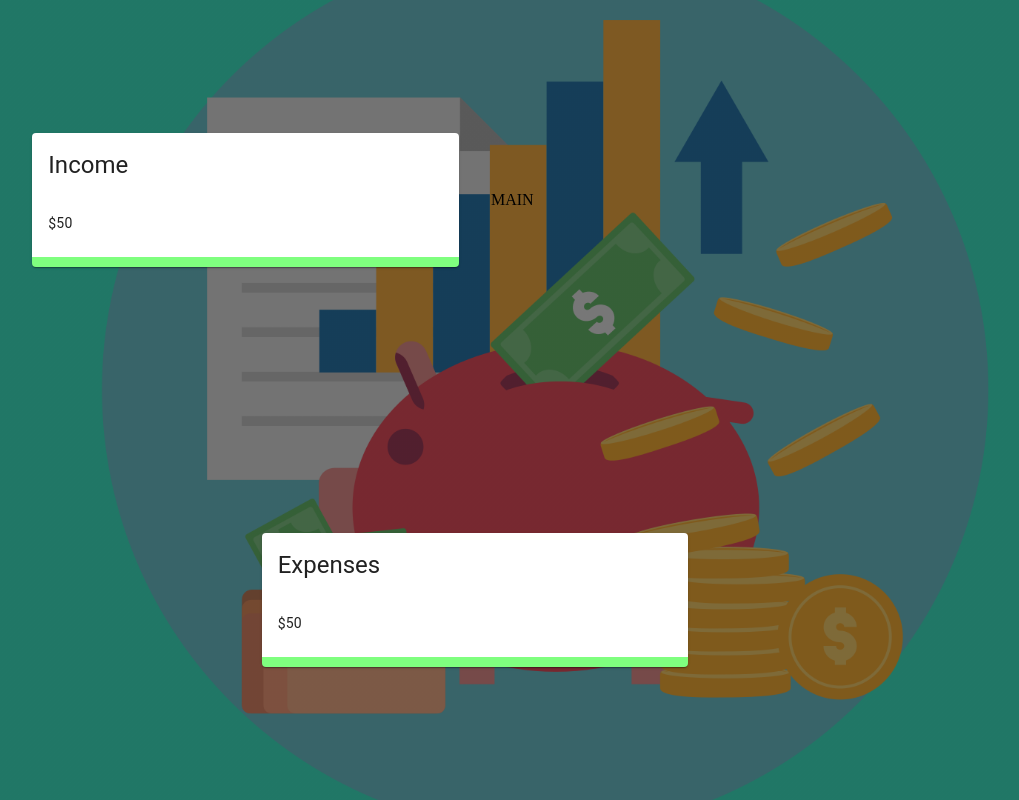
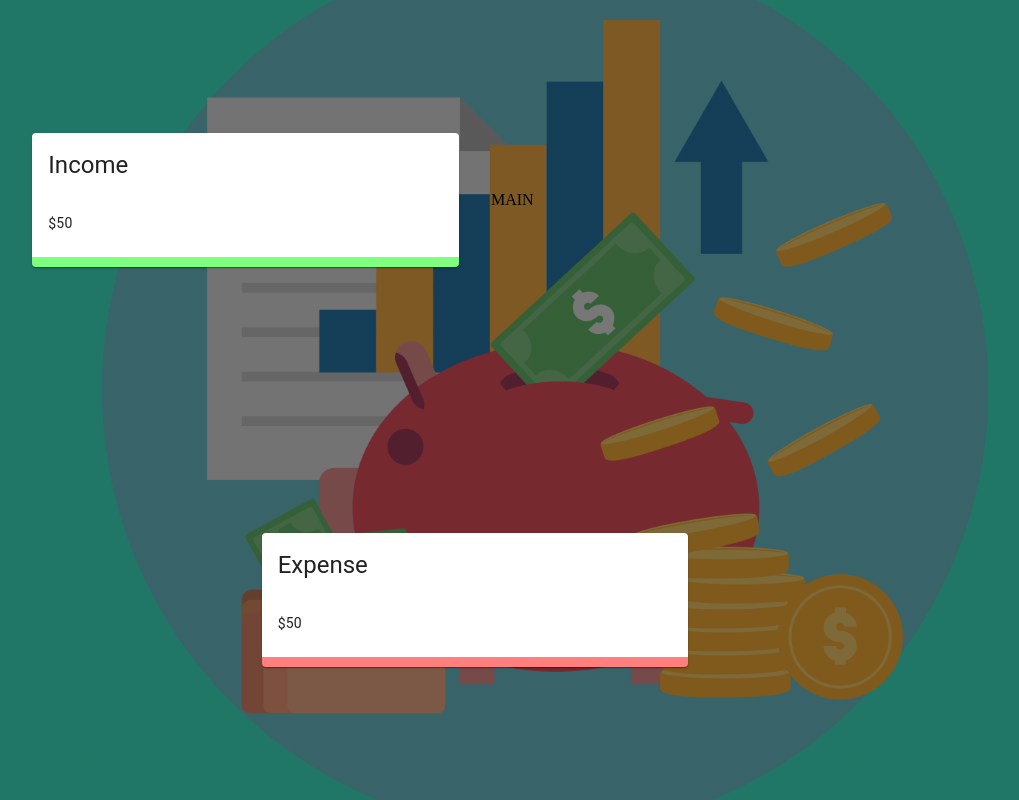
Before and after one commit to thapaRoyal/expense_tracker, a React (Create React App) app: page / in a window 1280 px wide. Shown: the whole page, without its empty margins (165-1184 px from the left). Built offline with nearby package versions, Linux system fonts and the light colour scheme.

Commit message:
changing styles based on income and expenses

```diff
--- a/src/App.js
+++ b/src/App.js
@@ -22,7 +22,7 @@ const App = () => {
           MAIN
         </Grid>
         <Grid item xs={12} sm={4}>
-          <Details title="Expenses" />
+          <Details title="Expense" />
         </Grid>
       </Grid>
     </div>
--- a/src/components/Details/Details.jsx
+++ b/src/components/Details/Details.jsx
@@ -7,7 +7,7 @@ import useStyles from './styles';
 const Details = ({ title }) => {
   const classes = useStyles();
   return (
-    <Card className={classes.income}>
+    <Card className={title === 'Income' ? classes.income : classes.expense}>
       <CardHeader title={title} />
       <CardContent>
         <Typography variant="body2">$50</Typography>
```
